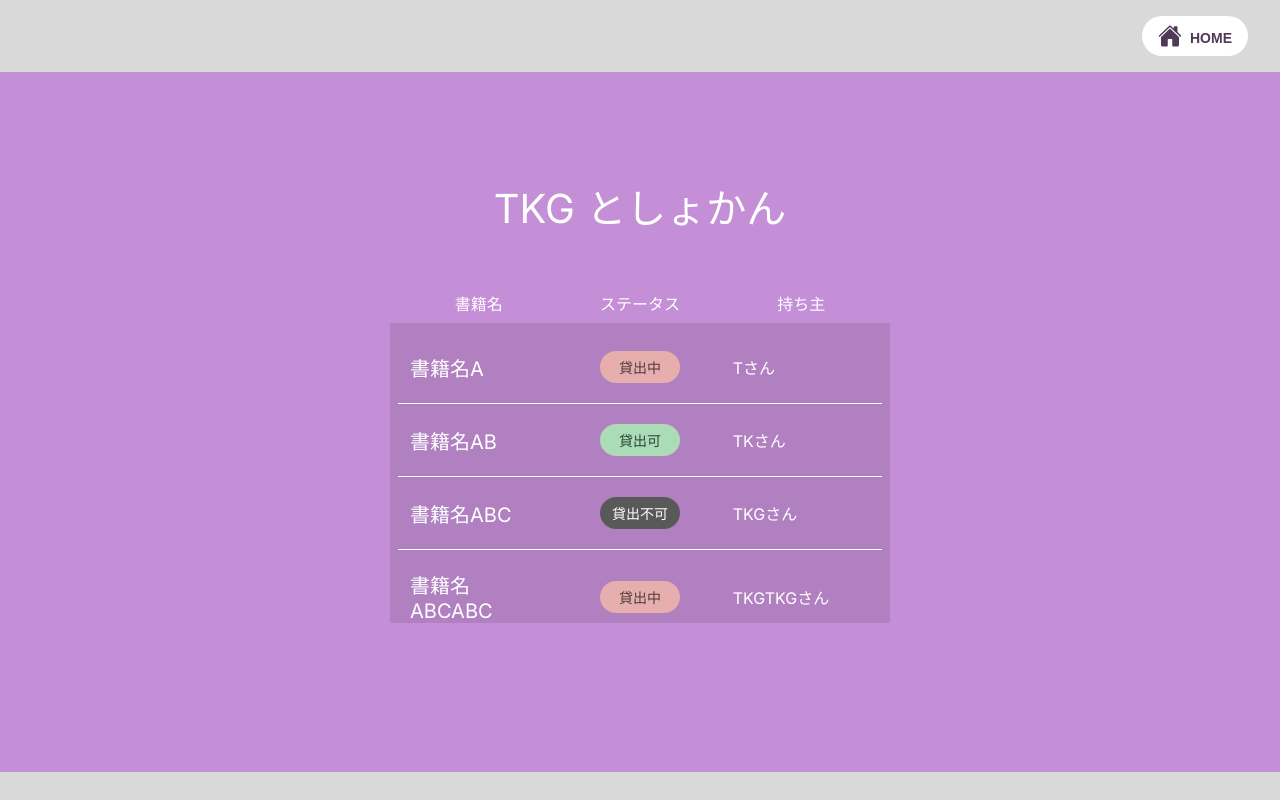
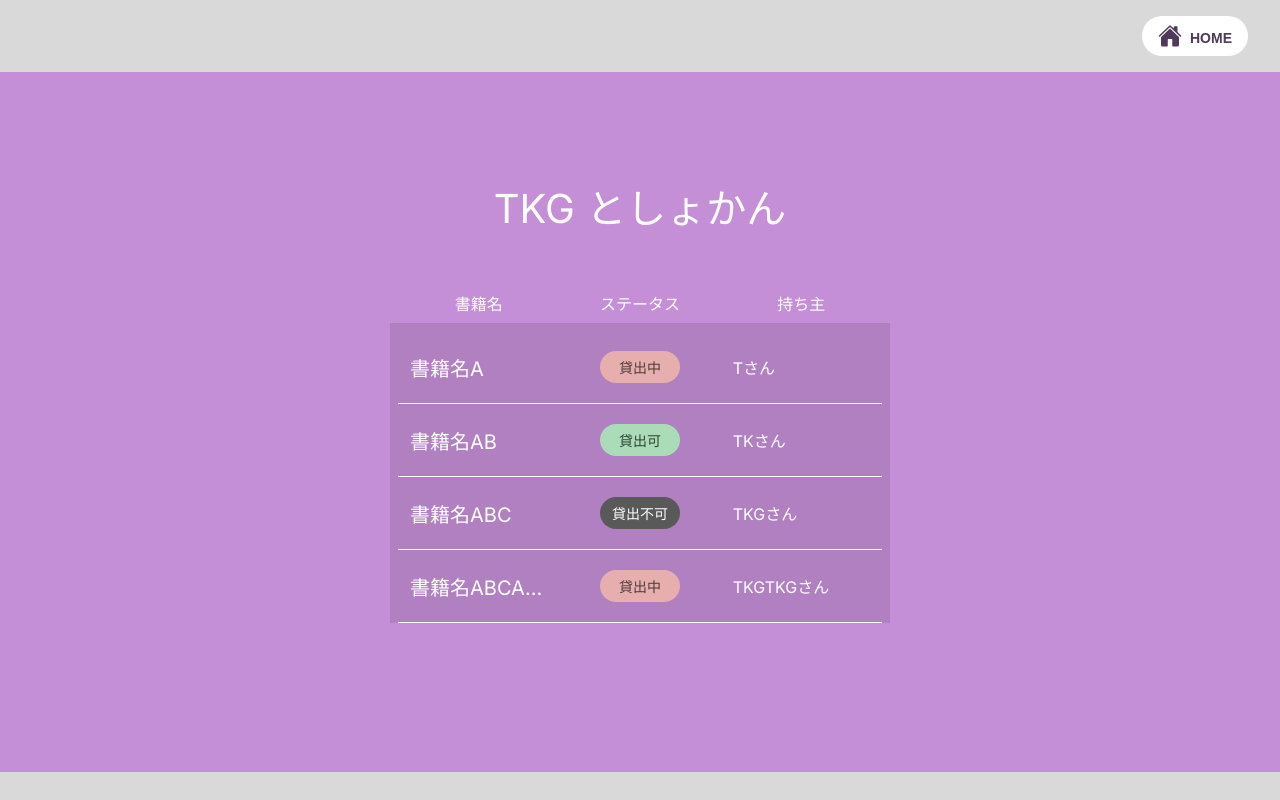
Before and after one commit to tamago-kake-gohan/tosho-kanri-ghost-client, a Next.js app: page /bookManagement in a window 1280 px wide. Built offline with nearby package versions, Linux system fonts and the light colour scheme.

Commit message:
fix: omit if it exceeds the column width

```diff
--- a/src/components/BookStatusTable/BookStatusTable.css
+++ b/src/components/BookStatusTable/BookStatusTable.css
@@ -34,6 +34,9 @@
   flex: 1;
   padding: 12px;
   color: white;
+  white-space: nowrap;
+  overflow: hidden;
+  text-overflow: ellipsis;
 }
 
 .table-item-bookname {
```
